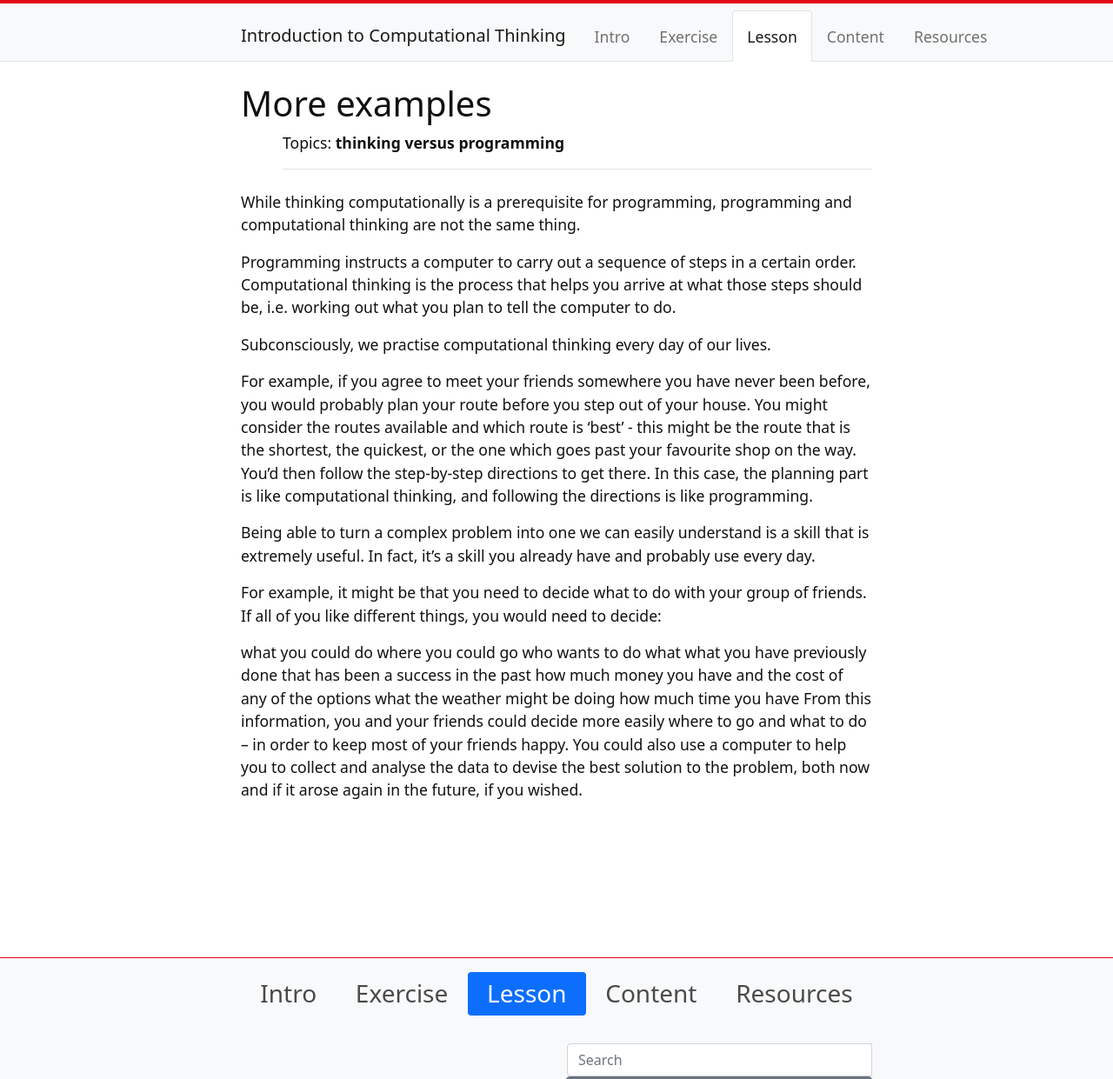
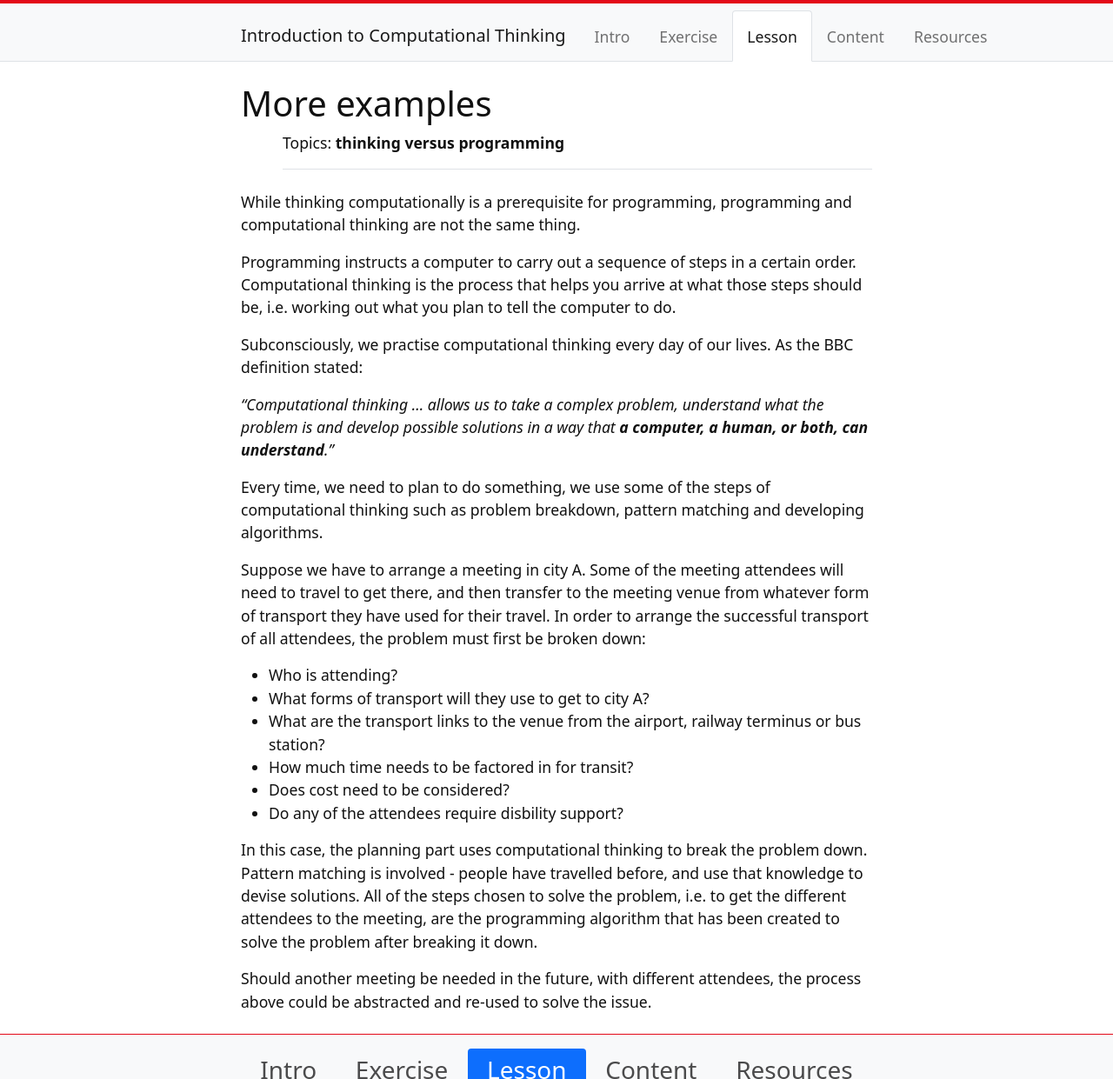
Before and after one commit to weaverbel/intro-computational-thinking, a Jekyll site: the page built from content/2-lesson.md, in a window 1280 px wide and 1400 px high, cut to the strip 0-1241 px from the top of the window. Shown: the whole strip at 87% size. Built offline with Jekyll 4.4.1, drawn with Linux system fonts in a browser that asks for light colours.

Commit message:
Update 2-lesson.md
add the step by step

```diff
--- a/content/2-lesson.md
+++ b/content/2-lesson.md
@@ -8,19 +8,21 @@ While thinking computationally is a prerequisite for programming, programming an
 
 Programming instructs a computer to carry out a sequence of steps in a certain order. Computational thinking is the process that helps you arrive at what those steps should be, i.e. working out what you plan to tell the computer to do.
 
-Subconsciously, we practise computational thinking every day of our lives.
+Subconsciously, we practise computational thinking every day of our lives. As the BBC definition stated:
 
-For example, if you agree to meet your friends somewhere you have never been before, you would probably plan your route before you step out of your house. You might consider the routes available and which route is ‘best’ - this might be the route that is the shortest, the quickest, or the one which goes past your favourite shop on the way. You'd then follow the step-by-step directions to get there. In this case, the planning part is like computational thinking, and following the directions is like programming.
+*"Computational thinking ... allows us to take a complex problem, understand what the problem is and develop possible solutions in a way that **a computer, a human, or both, can understand**."*
 
-Being able to turn a complex problem into one we can easily understand is a skill that is extremely useful. In fact, it's a skill you already have and probably use every day.
+Every time, we need to plan to do something, we use some of the steps of computational thinking such as problem breakdown, pattern matching and developing algorithms.
 
-For example, it might be that you need to decide what to do with your group of friends. If all of you like different things, you would need to decide:
+Suppose we have to arrange a meeting in city A. Some of the meeting attendees will need to travel to get there, and then transfer to the meeting venue from whatever form of transport they have used for their travel. In order to arrange the successful transport of all attendees, the problem must first be broken down:
 
-what you could do
-where you could go
-who wants to do what
-what you have previously done that has been a success in the past
-how much money you have and the cost of any of the options
-what the weather might be doing
-how much time you have
-From this information, you and your friends could decide more easily where to go and what to do – in order to keep most of your friends happy. You could also use a computer to help you to collect and analyse the data to devise the best solution to the problem, both now and if it arose again in the future, if you wished.
+- Who is attending?
+- What forms of transport will they use to get to city A?
+- What are the transport links to the venue from the airport, railway terminus or bus station?
+- How much time needs to be factored in for transit?
+- Does cost need to be considered?
+- Do any of the attendees require disbility support?
+
+In this case, the planning part uses computational thinking to break the problem down. Pattern matching is involved - people have travelled before, and use that knowledge to devise solutions. All of the steps chosen to solve the problem, i.e. to get the different attendees to the meeting, are the programming algorithm that has been created to solve the problem after breaking it down.
+
+Should another meeting be needed in the future, with different attendees, the process above could be abstracted and re-used to solve the issue.
```
